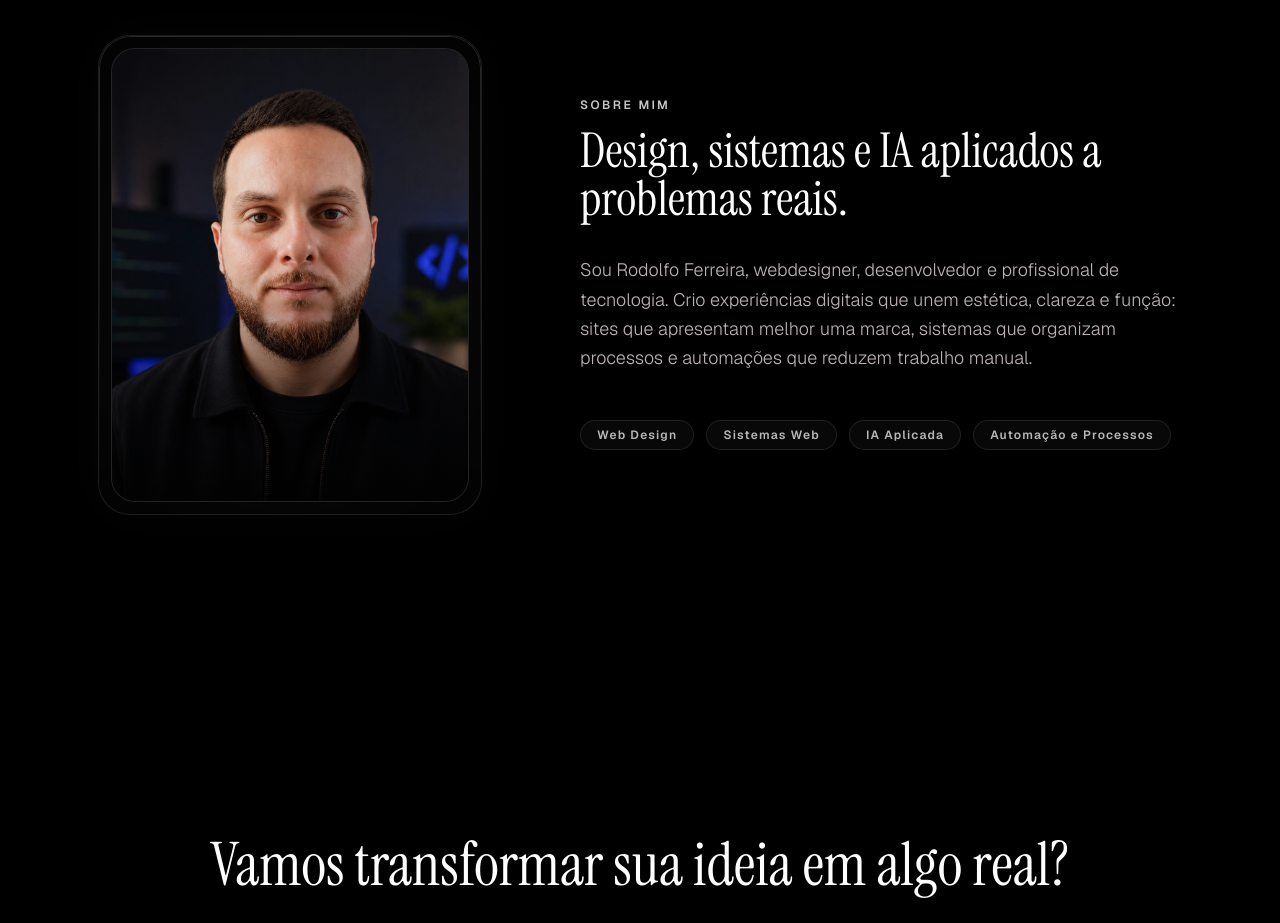
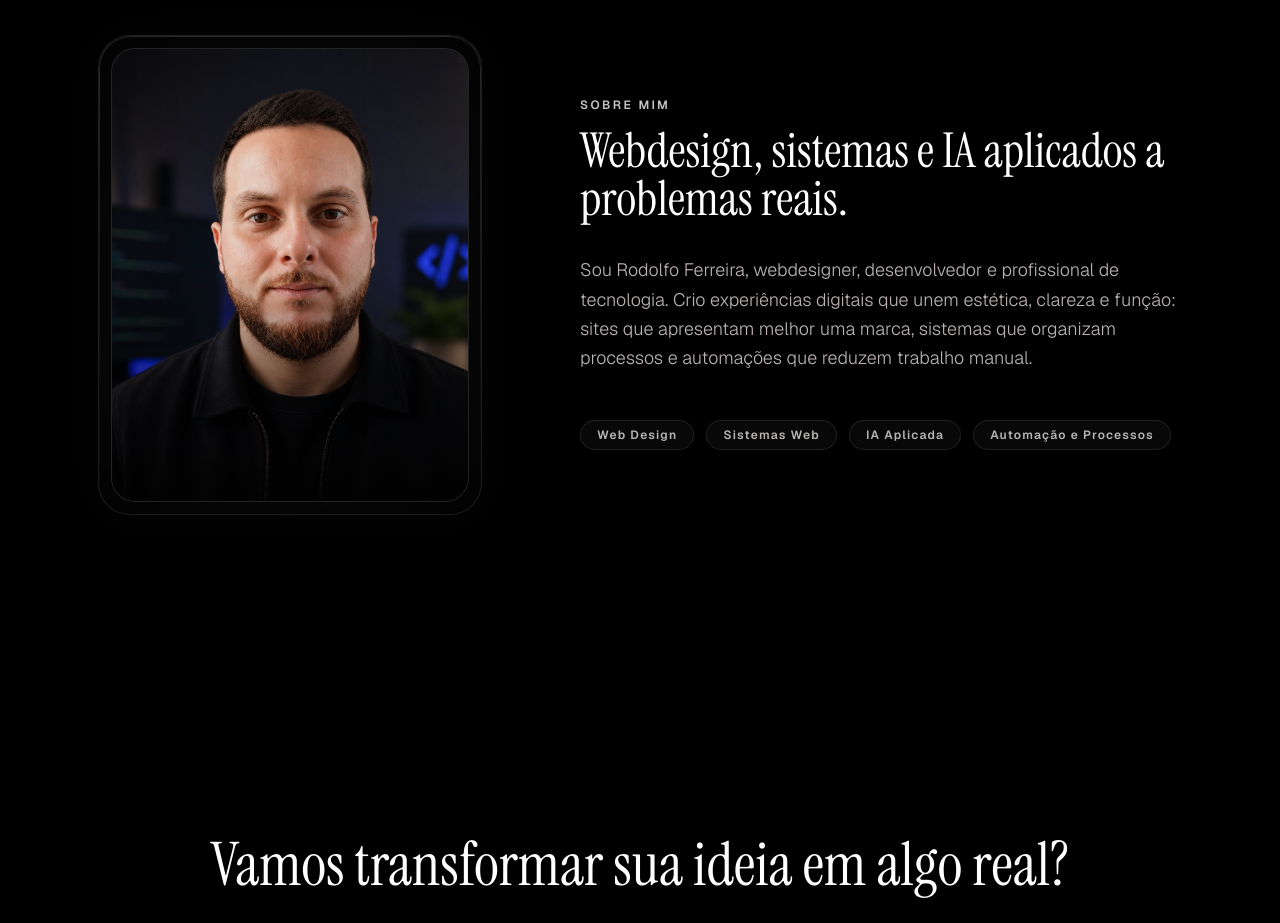
Before and after one commit to rodbvexlab/portfolio-rodolfo-ferreira, a React (Vite) app: page / in a window 1280 px wide. Shown: the part 5020-5943 px from the top of the page. Built offline with nearby package versions, Linux system fonts and the light colour scheme.

Commit message:
style: change About headline text from Design to Webdesign

```diff
--- a/src/components/About.tsx
+++ b/src/components/About.tsx
@@ -30,7 +30,7 @@ export default function About() {
               Sobre mim
             </span>
             <h2 className="font-serif text-3xl md:text-5xl text-white leading-tight">
-              Design, sistemas e IA aplicados a problemas reais.
+              Webdesign, sistemas e IA aplicados a problemas reais.
             </h2>
           </div>
 
```
